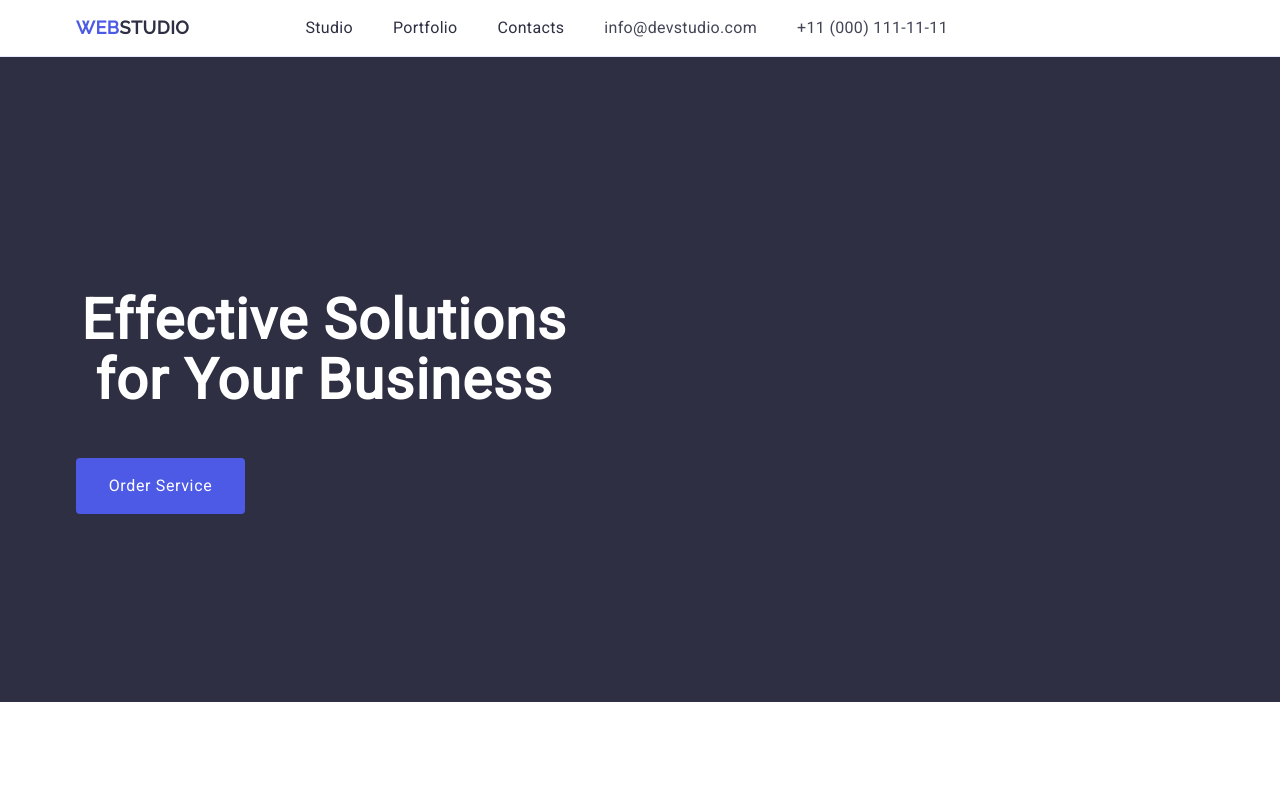
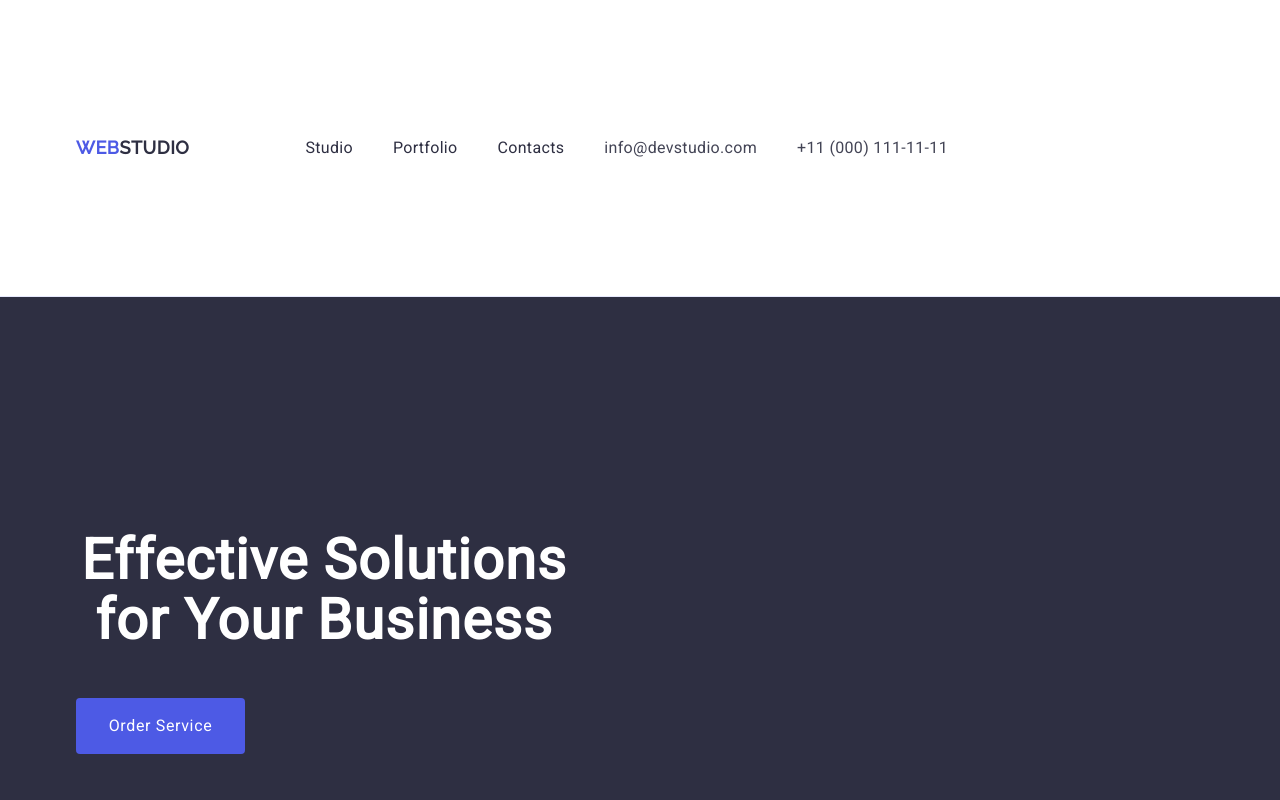
Before and after one commit to SHOBUT/goit-home-work-003, a plain HTML site: page index.html in a window 1280 px wide. Shown: the top 800 px of the page. Drawn offline with nearby package versions, Linux system fonts and the light colour scheme.

Commit message:
Update styles.css

```diff
--- a/css/styles.css
+++ b/css/styles.css
@@ -27,7 +27,8 @@
 
     /*Header styles*/
     .header{
-    border-bottom: 1px solid #e7e9fc
+    border-bottom: 1px solid #e7e9fc;
+    padding: 120px 0;
     }
     .header-nav{
     display: flex;
```
